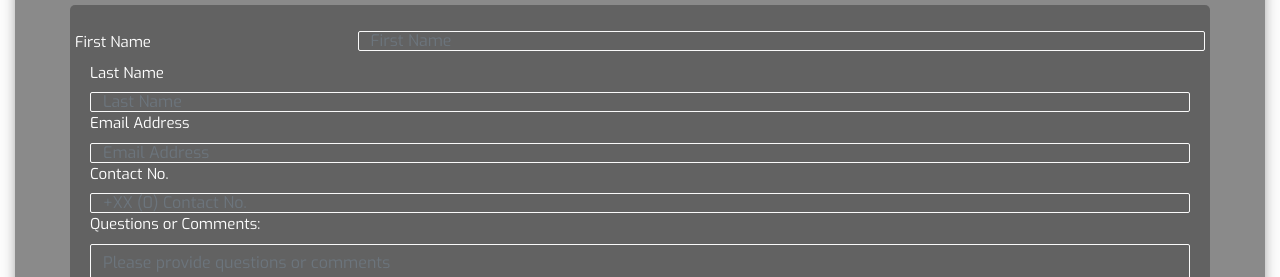
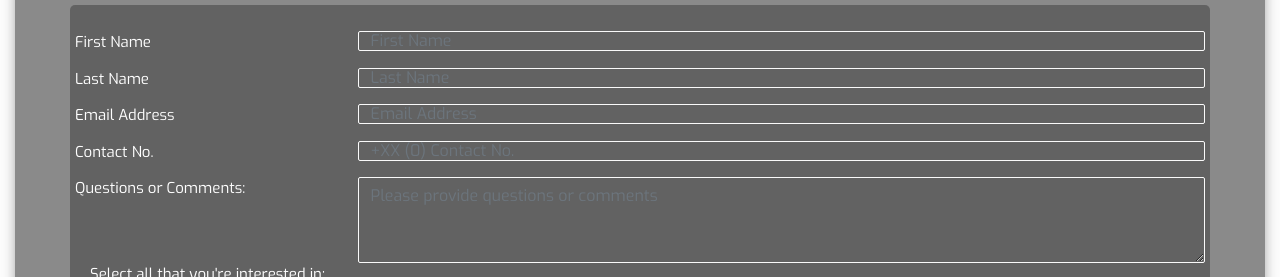
Before and after one commit to Code-Institute-Submissions/my-first-milestone-project-3, a plain HTML site: page contact.html in a window 1280 px wide. Shown: the part 675-952 px from the top of the page. Drawn offline with nearby package versions, Linux system fonts and the light colour scheme.

Commit message:
Updated form inline, before check box

```diff
--- a/contact.html
+++ b/contact.html
@@ -68,14 +68,38 @@
                                 <input class="form-control" type="text" id="fname" name="first_name" placeholder="First Name" required>
                                 </div>
                             </div>
+                            <div class="row">
+                                <div class="col-25">
                                 <label for="lname">Last Name</label>
+                                </div>
+                                <div class="col-75">
                                 <input class="form-control" type="text" id="lname" name="last_name" placeholder="Last Name" required>
+                                </div>
+                            </div>
+                            <div class="row">
+                                <div class="col-25">
                                 <label for="email" >Email Address</label>
+                                </div>
+                                <div class="col-75">
                                 <input class="form-control" type="email" id="email" name="email_address" placeholder="Email Address" required>
+                                </div>
+                            </div>
+                            <div class="row">
+                                <div class="col-25">
                                 <label for="contactno" >Contact No.</label>
+                                </div>
+                                <div class="col-75">
                                 <input class="form-control" type="text" id="contactno" name="contactno" placeholder="+XX (0) Contact No." required>
+                                </div>
+                            </div>
+                            <div class="row">
+                                <div class="col-25">
                                 <label for="comment">Questions or Comments:</label>
+                                </div>
+                                 <div class="col-75">
                                 <textarea class="form-control" rows="3" id="comment" name="text" placeholder="Please provide questions or comments"></textarea>
+                                 </div>
+                            </div>
                                 <p>Select all that you're interested in;</p>
                                         <div class="form-check">
                                         <input class="form-check-input" type="checkbox" id="inlineCheckbox1" value="option1">
```
Also changed, not shown: 1 other file.
